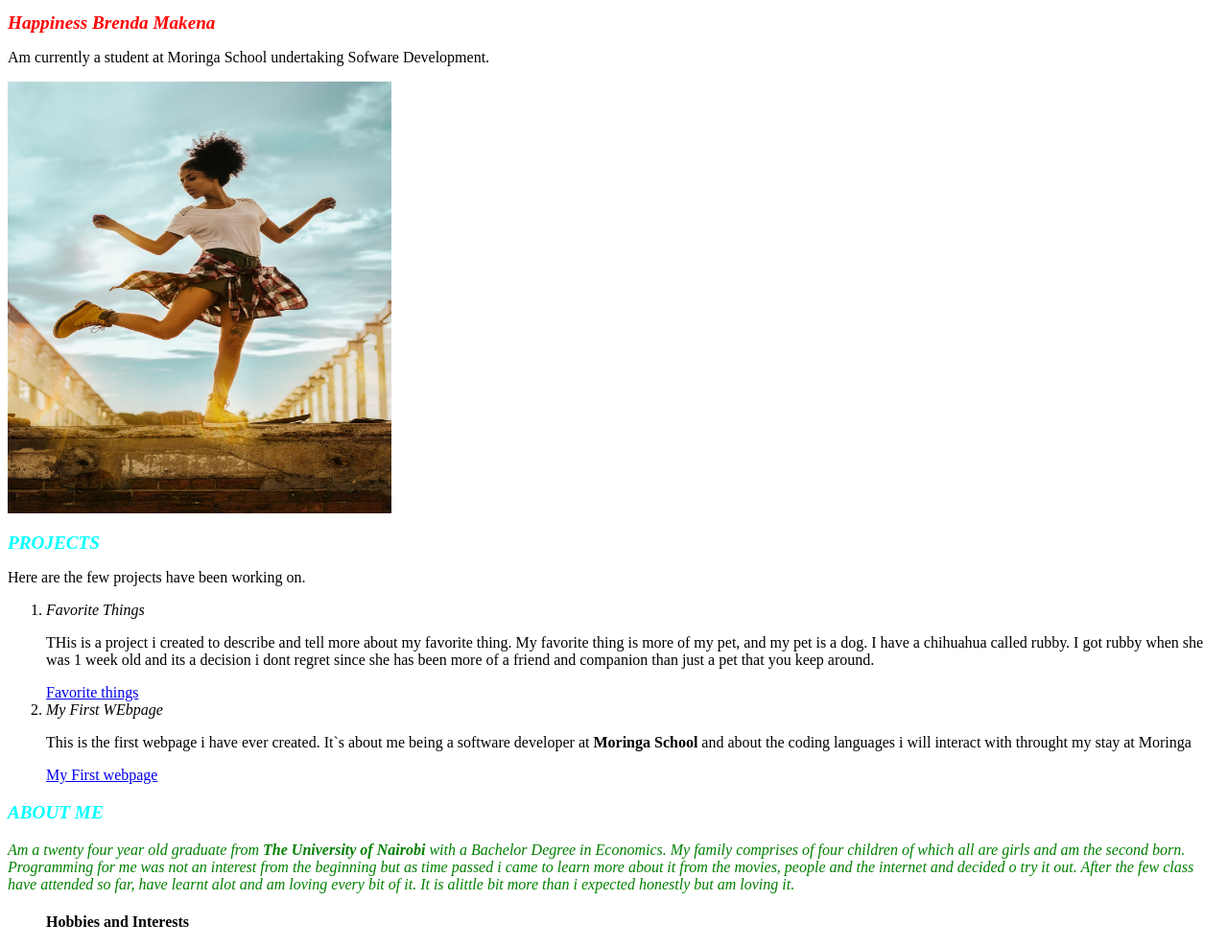
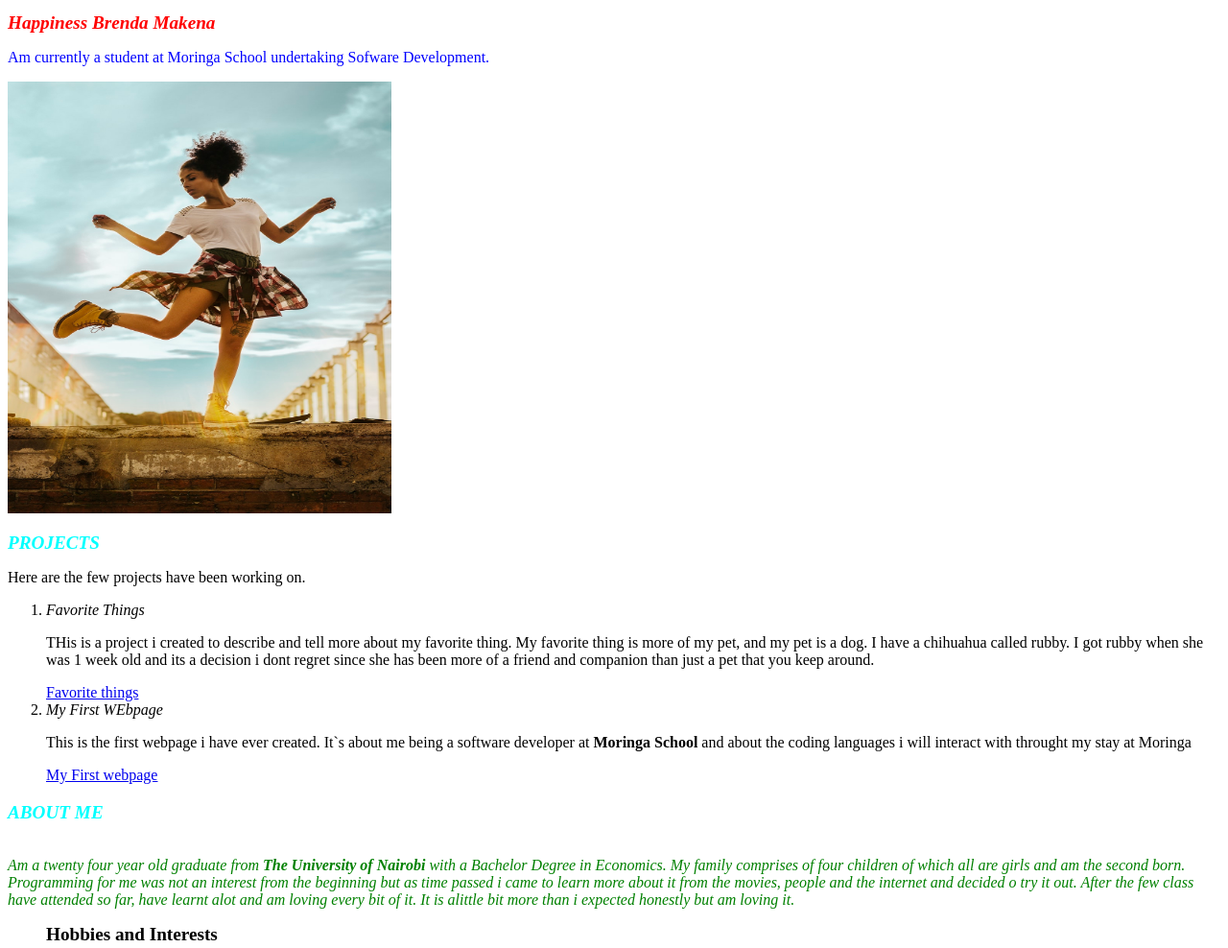
Before and after one commit to HBMakena/My-Project, a plain HTML site: page index.html in a window 1280 px wide. Shown: the top 988 px of the page at 96% size. Drawn offline with Linux system fonts and the light colour scheme.

Commit message:
added id to line1

```diff
--- a/css/style.css
+++ b/css/style.css
@@ -20,4 +20,11 @@ img{
 .author {
     color: green;
     font-style: oblique;
+    float: left;
 }
+h4 {
+    font-size: larger;
+}
+#line1 {
+    color: blue;
+}
--- a/index.html
+++ b/index.html
@@ -6,7 +6,7 @@
     </head>
     <body>
         <div><h1>Happiness Brenda Makena</h1>
-        <p>Am currently a student at Moringa School undertaking Sofware Development.</p>
+        <p id="line1">Am currently a student at Moringa School undertaking Sofware Development.</p>
         <div><img src="images/me.jpg" alt="A picture of me"></div>
         </div>
         <div>
```
